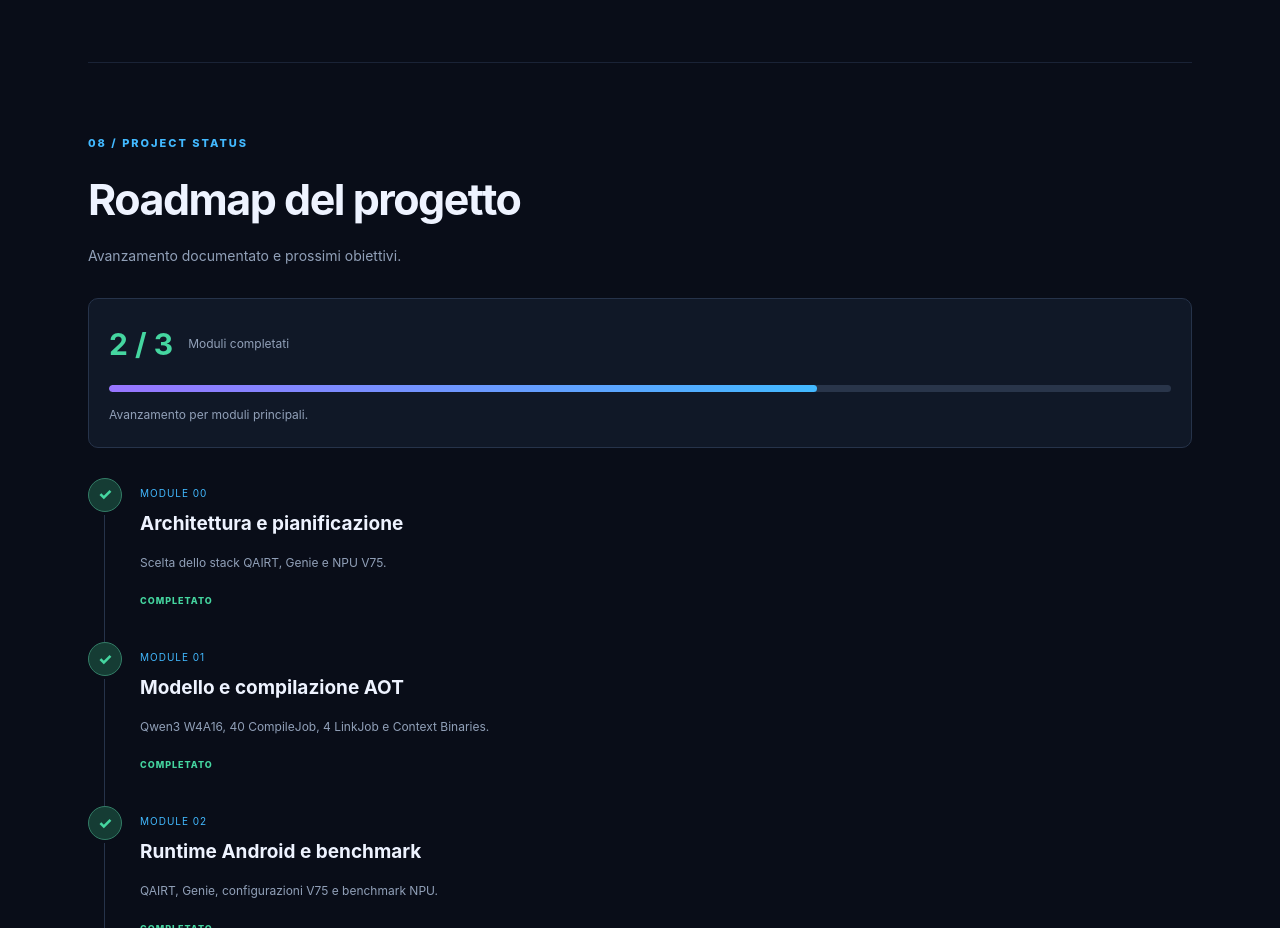
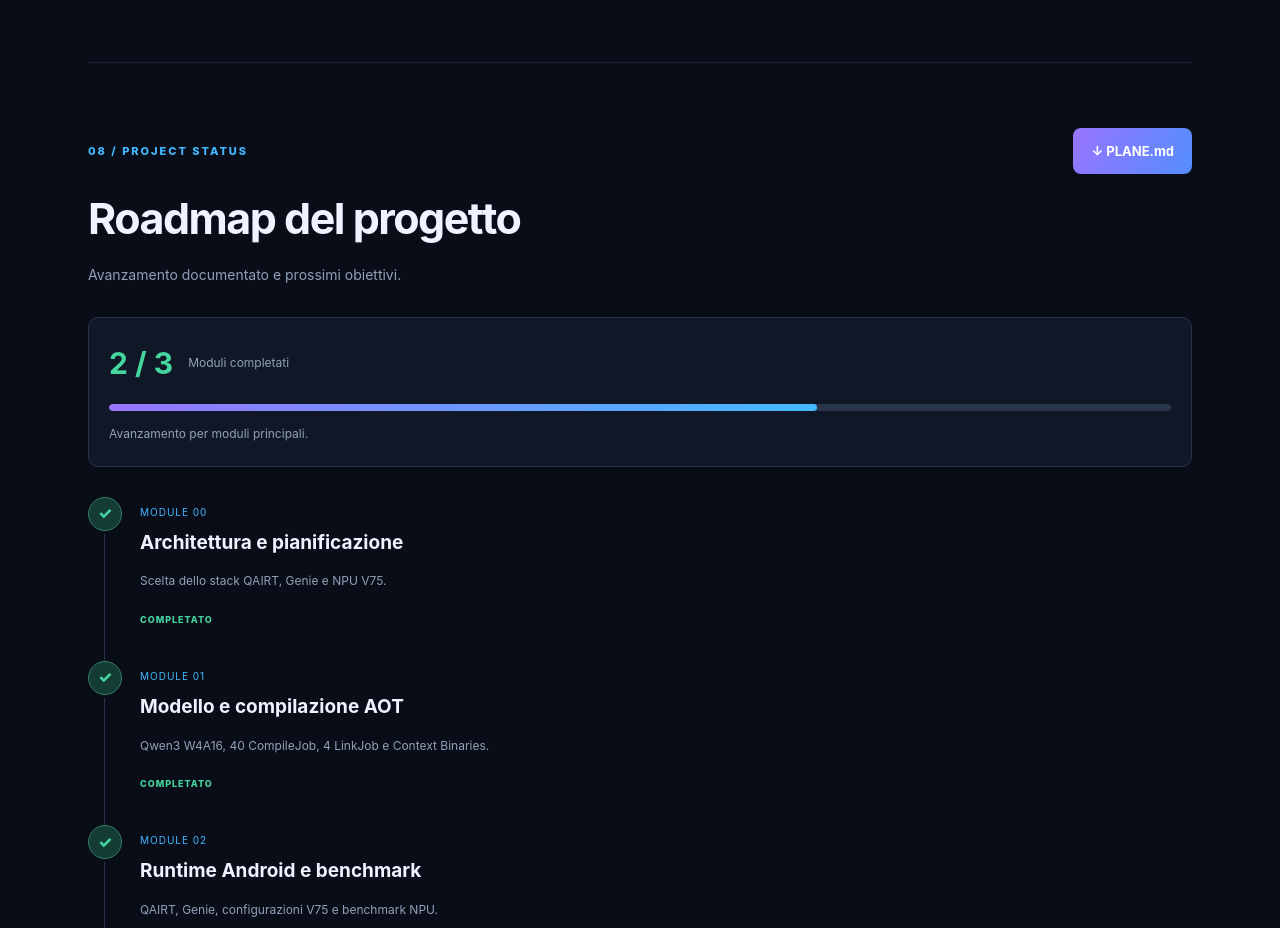
Before and after one commit to tonyno92/oneplus-pad2-npu-server, a plain HTML site: page docs/index.html in a window 1280 px wide. Shown: the part 9243-10171 px from the top of the page. Drawn offline with Linux system fonts and the light colour scheme.

Commit message:
feat(docs): add PLANE.md download button to roadmap

```diff
--- a/docs/assets/css/style.css
+++ b/docs/assets/css/style.css
@@ -184,6 +184,7 @@ h1 span, .final-banner h2 span {
 .section-heading h2 { font-size: clamp(30px,5vw,43px); letter-spacing: -1.5px; margin: 8px 0; }
 .section-heading p, .panel p { color: var(--muted); }
 .section-heading p { margin: 0; font-size: 14px; }
+.section-heading > div {display: flex;align-items: center;justify-content: space-between;gap: 20px;width: 100%;}
 
 .architecture { max-width: 650px; margin: auto; text-align: center; }
 .arch-node {
--- a/docs/index.html
+++ b/docs/index.html
@@ -470,7 +470,14 @@ npu-local</code></pre>
 
 <section class="section" id="roadmap">
   <div class="section-heading">
-    <span class="eyebrow">08 / PROJECT STATUS</span>
+    <div>
+      <span class="eyebrow">08 / PROJECT STATUS</span>
+      <a class="button primary download-button"
+       href="plane.md"
+       download>
+      ↓ PLANE.md
+    </a>
+    </div>
     <h2>Roadmap del progetto</h2>
     <p>Avanzamento documentato e prossimi obiettivi.</p>
   </div>
```
